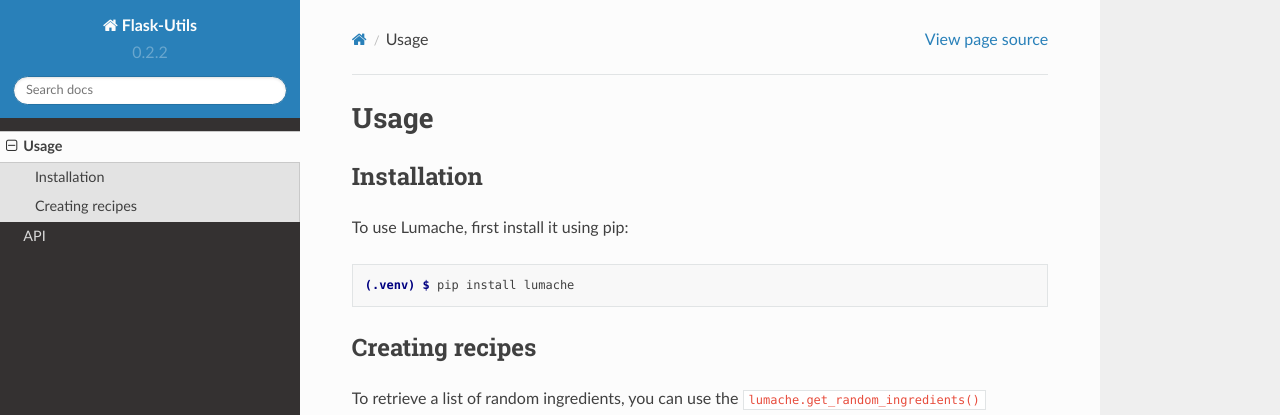
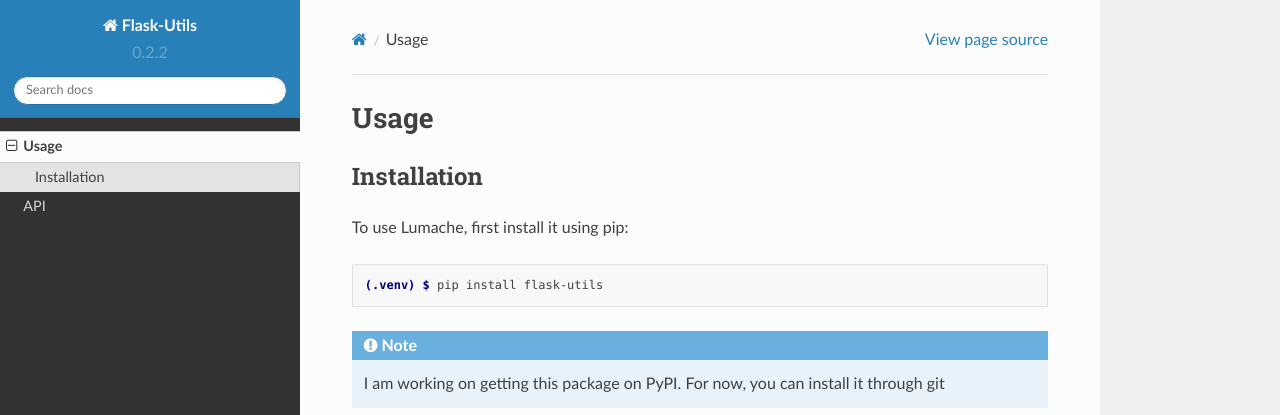
Before and after one commit to Seluj78/flask-utils, a Sphinx documentation site: the page built from docs/source/usage.rst, in a window 1280 px wide and 1095 px high. Shown: the top 415 px of the window. Built offline with Sphinx 7.4.7 and the Read the Docs theme 2.0.0, drawn with Linux system fonts in a browser that asks for light colours; some of the changed text lies outside the part shown.

Commit message:
Docs: Updated docs for first publish

```diff
--- a/docs/source/generated/flask_utils.rst
+++ /dev/null
@@ -1,4 +0,0 @@
-flask\_utils
-============
-
-.. automodule:: flask_utils
--- a/docs/source/usage.rst
+++ b/docs/source/usage.rst
@@ -10,24 +10,8 @@
 
 .. code-block:: console
 
-   (.venv) $ pip install lumache
+   (.venv) $ pip install flask-utils
 
-Creating recipes
-----------------
+.. note::
 
-To retrieve a list of random ingredients,
-you can use the ``lumache.get_random_ingredients()`` function:
-
-.. autofunction:: flask_utils.register_error_handlers
-
-The ``kind`` parameter should be either ``"meat"``, ``"fish"``,
-or ``"veggies"``. Otherwise, :py:func:`lumache.get_random_ingredients`
-will raise an exception.
-
-.. autoexception:: flask_utils.NotFoundError
-
-For example:
-
->>> import lumache
->>> lumache.get_random_ingredients()
-['shells', 'gorgonzola', 'parsley']
+   I am working on getting this package on PyPI. For now, you can install it through git
```
Also changed, not shown: docs/source/index.rst (+2 -5 lines), 2 other files.
